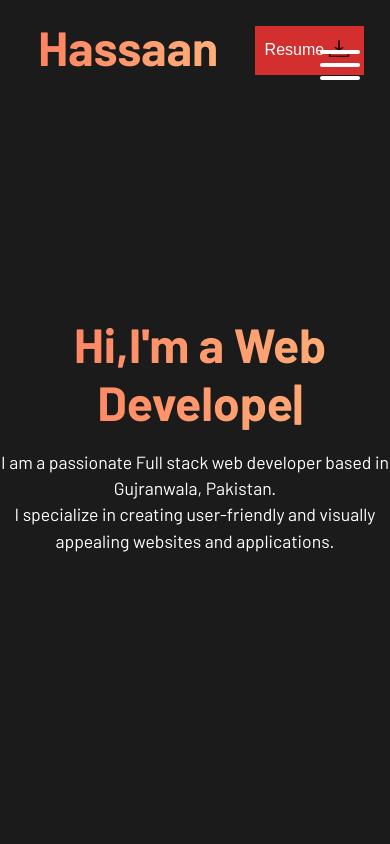
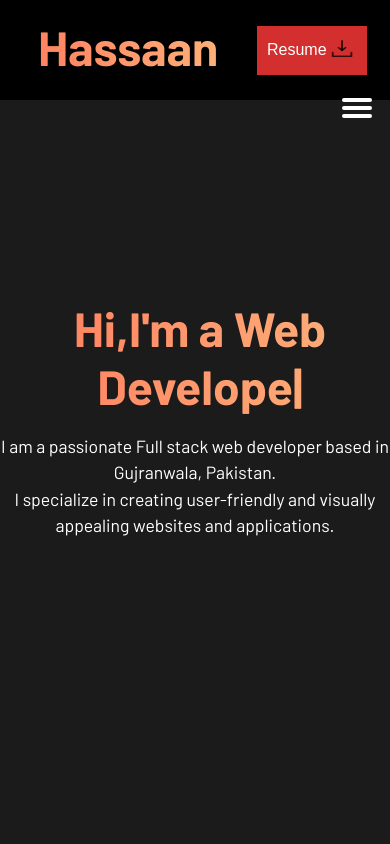
Before and after one commit to Hassaan-here/Hassaan-here-Portfolio, a plain HTML site: page index.html in a window 390 px wide. Shown: the top 844 px of the page. Drawn offline with nearby package versions, Linux system fonts and the light colour scheme.

Commit message:
fourth commit

```diff
--- a/index.html
+++ b/index.html
@@ -66,9 +66,7 @@
             <a href="#skills"><span class="fas fa-cogs"></span>SKILLS</a>
           </li>
           <li>
-            <a href="#contact"
-              ><span class="fas fa-address-card"></span>CONTACT</a
-            >
+            <a href="#contact"><span class="fas fa-phone"></span>CONTACT</a>
           </li>
         </ul>
       </nav>
--- a/public/css/home.css
+++ b/public/css/home.css
@@ -4,7 +4,7 @@
   flex-direction: column;
   justify-content: center; /* Center content horizontally */
   align-items: center; /* Center content vertically and horizontally */
-  min-height: 80vh; /* Ensure section fills viewport height */
+  min-height: 100vh; /* Ensure section fills viewport height */
   text-align: center; /* Center text within section */
 }
 
--- a/public/css/navbar.css
+++ b/public/css/navbar.css
@@ -2,10 +2,21 @@ header {
   display: flex;
   align-items: center;
   padding: 0.5rem 0.5rem;
+  position: fixed;
+  top: -100px;
+  width: 100%;
+  height: 10%;
+  background-color: black;
+  transition: top 0.5s ease-in-out;
+  z-index: 1000;
+}
+
+/* Show the header after page load */
+header.show {
+  top: 0;
 }
 /* Gradient text for H1 */
 .gradient-text {
-  font-size: 3em;
   background: linear-gradient(to right, #ff7e5f, #feb47b);
   -webkit-background-clip: text;
   color: transparent;
@@ -19,13 +30,14 @@ header {
 .burger {
   position: fixed;
   top: 0;
-  right: -5%;
-  margin: 50px;
-  width: 40px;
-  height: 30px;
+  right: 0%;
+  margin: 30px;
+  width: 30px;
+  height: 20px;
   background: transparent;
   cursor: pointer;
   display: none;
+  z-index: 1000;
 }
 
 .burger input {
@@ -67,13 +79,14 @@ header {
 .cross {
   position: fixed;
   top: 0;
-  right: -5%;
-  margin: 50px;
-  width: 40px;
-  height: 30px;
+  right: 0;
+  margin: 30px;
+  width: 30px;
+  height: 20px;
   background: transparent;
   cursor: pointer;
   display: none;
+  /* z-index: 1000; */
 }
 .cross input {
   display: none;
@@ -83,7 +96,7 @@ header {
   position: absolute;
   height: 4px;
   width: 100%;
-  background: white;
+  background: red;
   border-radius: 9px;
   opacity: 1;
   left: 0;
@@ -178,6 +191,8 @@ ul li a {
   .burger,
   .cross {
     display: block;
+    top: 8%;
+    right: -3%;
   }
   .navbar {
     position: fixed;
--- a/public/js/navbar.js
+++ b/public/js/navbar.js
@@ -1,4 +1,8 @@
 document.addEventListener("DOMContentLoaded", function () {
+  window.addEventListener("load", function () {
+    document.querySelector("header").classList.add("show");
+  });
+
   // burger toggle button
   const burger = document.querySelector('.burger input[type="checkbox"]'); // Efficient combined selector
   const navbar = document.getElementById("navbar");
```
Also changed, not shown: index_style.css (+16 -0 lines).
